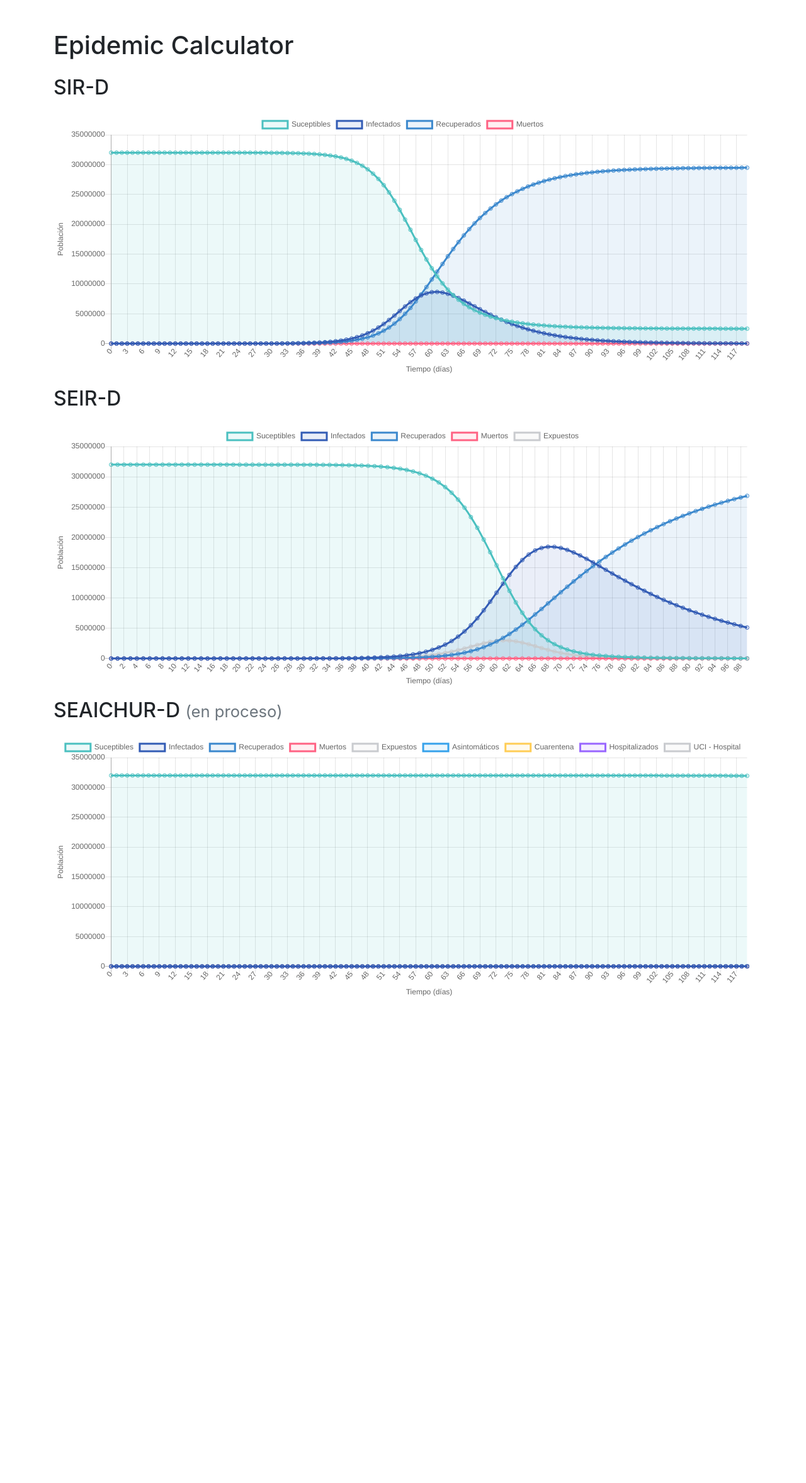
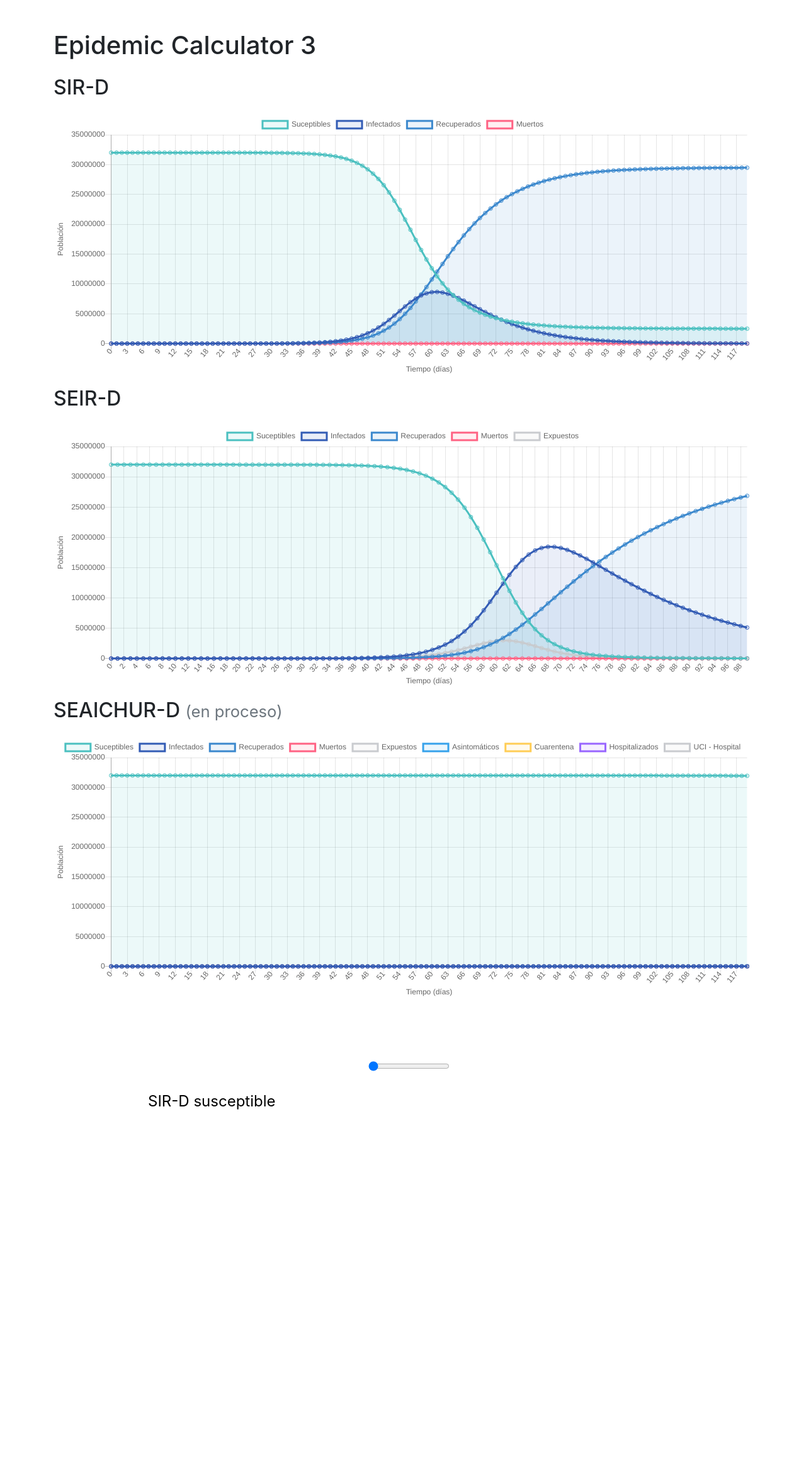
Before and after one commit to DataScienceResearchPeru/epidemiologic-calculator, a Flask app: page / in a window 1280 px wide. Shown: the whole page at 63% size. Before the commit the page ends 1582 px from the top, so only its background shows below. Run offline with Flask 2, Linux system fonts and the light colour scheme; some libraries are stand-ins or nearby versions.

Commit message:
Chart 3djs

```diff
--- a/api/resources/covid_epidemiology.py
+++ b/api/resources/covid_epidemiology.py
@@ -9,9 +9,9 @@
 
 
 class CovidSirDResource(Resource):
-    def get(self):
+    def get(self,a1p):
         model_sird = CovidSirD()
-        data, time = model_sird.model(initial_conditions=np.array([32000000., 6., 0., 0.]), duration=120)
+        data, time = model_sird.model(a1p=a1p, initial_conditions=np.array([32000000., 6., 0., 0.]), duration=120)
         ds_dt = data[:, 0]
         di_dt = data[:, 1]
         dr_dt = data[:, 2]
--- a/api/routes.py
+++ b/api/routes.py
@@ -8,7 +8,7 @@
 api_rest = Api(api_bp)
 
 
-api_rest.add_resource(CovidSirDResource, '/sird')
+api_rest.add_resource(CovidSirDResource, '/sird','/sird/<float:a1p>')
 api_rest.add_resource(CovidSeirDResource, '/seird')
 api_rest.add_resource(CovidSeaichurDResource, '/seaichurd')
 api_rest.add_resource(UserListResource, '/users')
--- a/models/covid_sir_d.py
+++ b/models/covid_sir_d.py
@@ -10,7 +10,7 @@
 
 class CovidSirD(ICovid19):
 
-    def model(self, initial_conditions, duration, epidemiological_parameters=None):
+    def model(self, a1p, initial_conditions, duration, epidemiological_parameters=None):
         """
         POBLACIONES EPIDEMIOLOGICAS
         Susceptibles (S) : initial_conditions[0]
@@ -37,4 +37,4 @@
                              a2 * x[1],
                              a3 * x[1]])
 
-        return odeint(sird, initial_conditions, time, (A1, A2, A3)), time
+        return odeint(sird, initial_conditions, time, (A1, A2, A3 + a1p)), time
--- a/static/js/app.js
+++ b/static/js/app.js
@@ -1,4 +1,4 @@
-axios.get("/api/sird")
+axios.get("/api/sird/0.00")
     .then(response => {
         let data = response.data;
         let type = "sird";
--- a/web/templates/dashboard.html
+++ b/web/templates/dashboard.html
@@ -3,13 +3,20 @@
 {% block css %}
 <!-- Chart CSS-->
 <link rel="stylesheet" href="https://cdnjs.cloudflare.com/ajax/libs/Chart.js/2.9.3/Chart.min.css">
+<style>
+    .bar{
+        fill: steelblue;
+    }
+</style>
+
+<script src="https://d3js.org/d3.v4.min.js"></script>
 {% endblock %}
 
 {% block content %}
 <div class="container py-5">
     <div class="row">
         <div class="col-md-12">
-            <h1>Epidemic Calculator</h1>
+            <h1>Epidemic Calculator 3</h1>
 
             <h2 class="py-3">SIR-D</h2>
             <canvas id="chart-sird" width="400" height="150"></canvas>
@@ -19,6 +26,16 @@
 
             <h2 class="py-3">SEAICHUR-D <small class="text-muted">(en proceso)</small></h2>
             <canvas id="chart-seaichurd" width="400" height="150"></canvas>
+
+            <br>
+            <br>
+            <br>
+            <br>
+            <div style="width: 10%; margin: 0 auto;">
+                <input type="range" min="0.0" max="1.0" step="0.01" value="0.0" onchange="modulevalue(this)">
+            </div>
+
+            <svg width="1200" height="600"></svg>
 
         </div>
     </div>
@@ -31,5 +48,98 @@
 <script src="https://cdnjs.cloudflare.com/ajax/libs/Chart.js/2.9.3/Chart.min.js"></script>
 <script src="https://unpkg.com/axios/dist/axios.min.js"></script>
 <script src="{{ url_for('static', filename='js/app.js') }}"></script>
+<script>
+
+    var svg = d3.select("svg"),
+        margin = 200,
+        width = svg.attr("width") - margin,
+        height = svg.attr("height") - margin
+
+    svg.append("text")
+       .attr("transform", "translate(100,0)")
+       .attr("x", 50)
+       .attr("y", 50)
+       .attr("font-size", "24px")
+       .text("SIR-D susceptible")
+
+    var xScale = d3.scaleLinear().range([0, width]),
+        yScale = d3.scaleLinear().range([height, 0]);
+
+    var g = svg.append("g")
+               .attr("transform", "translate(" + 100 + "," + 100 + ")");
+
+    d3.json("/api/sird/0.00", function(error, data) {
+
+        reloaddatad3(error, data)
+
+    });
+
+    function reloaddatad3(error, data){
+
+        if (error) {
+            throw error;
+        }
+        data2 = data.susceptible
+        console.log(d3.max(data2))
+
+        xScale.domain([0, data2.length]);
+        yScale.domain([0, d3.max(data2)]);
+
+        g.append("g")
+         .attr("transform", "translate(0," + height + ")")
+         .call(d3.axisBottom(xScale))
+         .append("text")
+         .attr("y", height -350)
+         .attr("x", width - width/2)
+         .attr("text-anchor", "end")
+         .attr("stroke", "black")
+         .text("Tiempo(dias)");
+
+        g.append("g")
+         .call(d3.axisLeft(yScale))
+         .append("text")
+         .attr("transform", "rotate(-90)")
+         .attr("y", 0)
+         .attr("x", -height/2)
+         .attr("dy", "-8.1em")
+         .attr("text-anchor", "end")
+         .attr("stroke", "black")
+         .text("Población");
+
+        g.selectAll(".bar")
+         .data(data2)
+         .enter().append("rect")
+         .attr("class", "bar")
+         .attr("x", function(d,i) { return i*(width/data2.length); })
+         .attr("y", function(d) { return yScale(d); })
+         .attr("width", 2)
+         .attr("height", function(d) { return height - yScale(d); });
+
+    }
+
+
+</script>
+
+
+<script>
+
+    function modulevalue(el){
+        if(el.value== 0)
+            a1p = "0.0"
+        else{
+            a1p = el.value
+            console.log(a1p)
+        }
+
+        d3.selectAll("svg g g, rect").remove()
+
+        d3.json("/api/sird/"+a1p, function(error, data) {
+
+            reloaddatad3(error, data)
+
+        });
+    }
+
+</script>
 
 {% endblock js %}
```
